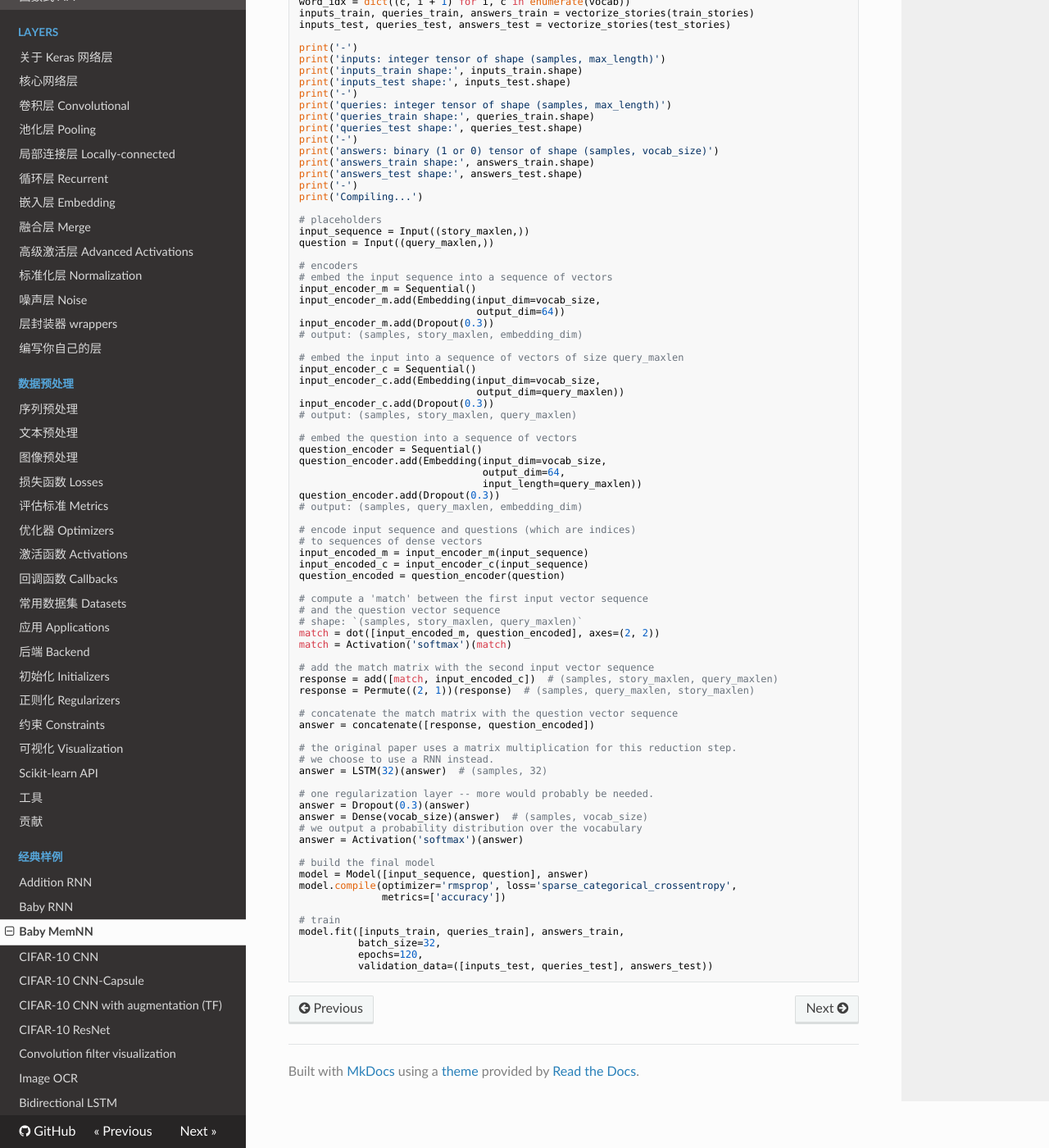
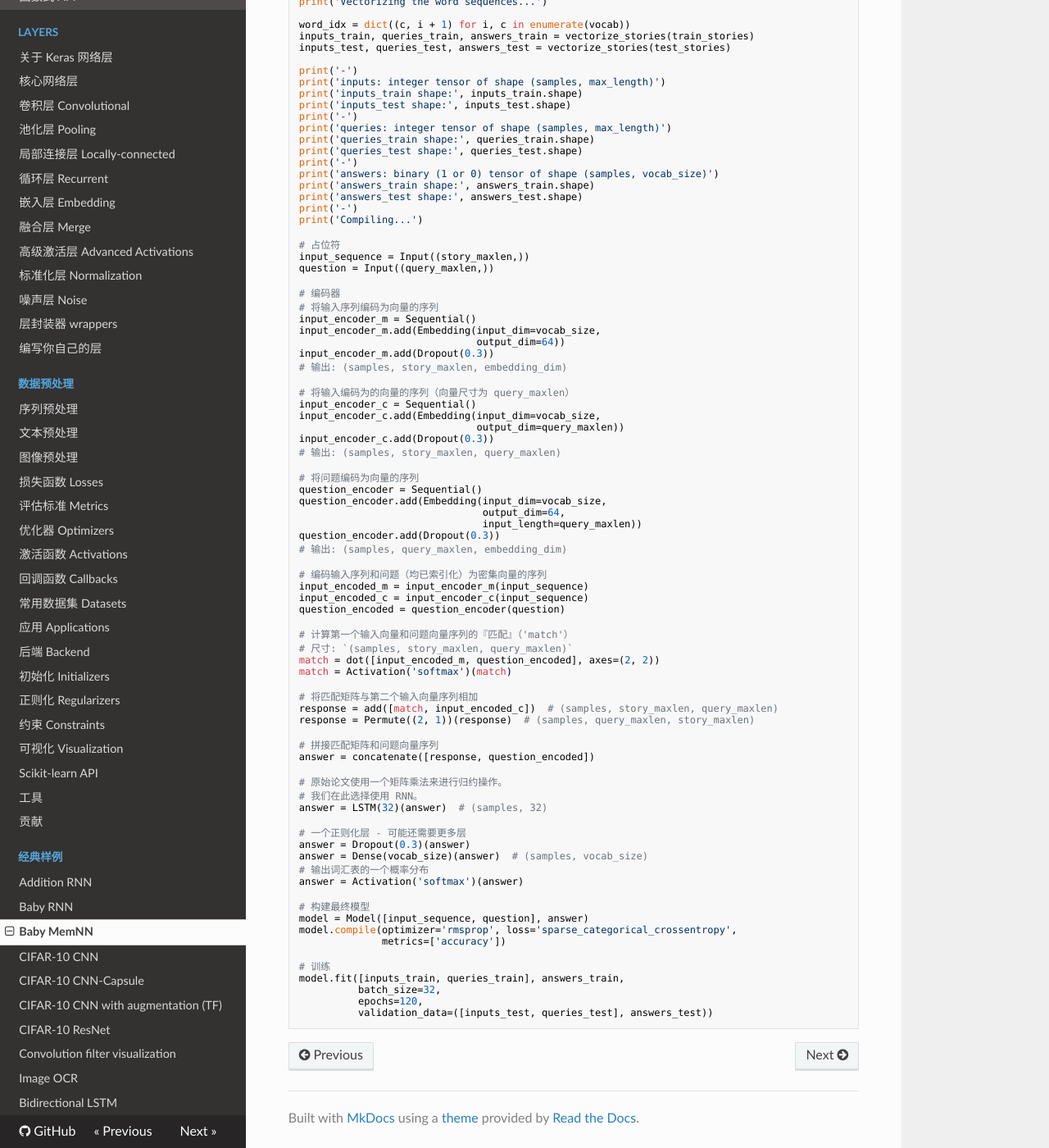
Before and after one commit to keras-team/keras-docs-zh, an MkDocs documentation site: the page built from sources/examples/babi_memnn.md, in a window 1280 px wide and 1400 px high, scrolled down 2257 px. Shown: the whole window at 82% size. Built offline with MkDocs 1.6.1, drawn with Linux system fonts in a browser that asks for light colours; nearby versions of some CDN libraries; old or Windows-style settings are respelled for this version of MkDocs; some of the changed text lies outside the part shown.

Commit message:
Translate babi_memnn.md

````diff
--- a/sources/examples/babi_memnn.md
+++ b/sources/examples/babi_memnn.md
@@ -1,7 +1,7 @@
 
-#Trains a memory network on the bAbI dataset.
+# 在 bAbI 数据集上训练一个记忆网络。
 
-References:
+参考文献：
 
 - Jason Weston, Antoine Bordes, Sumit Chopra, Tomas Mikolov, Alexander M. Rush,
   ["Towards AI-Complete Question Answering:
@@ -10,9 +10,8 @@ References:
 - Sainbayar Sukhbaatar, Arthur Szlam, Jason Weston, Rob Fergus,
   ["End-To-End Memory Networks"](http://arxiv.org/abs/1503.08895)
 
-Reaches 98.6% accuracy on task 'single_supporting_fact_10k' after 120 epochs.
-Time per epoch: 3s on CPU (core i7).
-
+120 轮迭代后，在 'single_supporting_fact_10k' 任务上达到了 98.6% 的准确率。
+每轮迭代时间: 3s on CPU (core i7).
 
 ```python
 from __future__ import print_function
@@ -31,7 +30,7 @@ import re
 
 
 def tokenize(sent):
-    '''Return the tokens of a sentence including punctuation.
+    '''返回包含标点符号的句子的标记。
 
     >>> tokenize('Bob dropped the apple. Where is the apple?')
     ['Bob', 'dropped', 'the', 'apple', '.', 'Where', 'is', 'the', 'apple', '?']
@@ -40,10 +39,10 @@ def tokenize(sent):
 
 
 def parse_stories(lines, only_supporting=False):
-    '''Parse stories provided in the bAbi tasks format
+    '''解析 bAbi 任务格式中提供的故事
 
-    If only_supporting is true, only the sentences
-    that support the answer are kept.
+    如果 only_supporting 为 true，
+    则只保留支持答案的句子。
     '''
     data = []
     story = []
@@ -57,11 +56,11 @@ def parse_stories(lines, only_supporting=False):
             q, a, supporting = line.split('\t')
             q = tokenize(q)
             if only_supporting:
-                # Only select the related substory
+                # 只选择相关的子故事
                 supporting = map(int, supporting.split())
                 substory = [story[i - 1] for i in supporting]
             else:
-                # Provide all the substories
+                # 提供所有子故事
                 substory = [x for x in story if x]
             data.append((substory, q, a))
             story.append('')
@@ -72,12 +71,11 @@ def parse_stories(lines, only_supporting=False):
 
 
 def get_stories(f, only_supporting=False, max_length=None):
-    '''Given a file name, read the file,
-    retrieve the stories,
-    and then convert the sentences into a single story.
+    '''给定文件名，读取文件，检索故事，
+    然后将句子转换为一个独立故事。
 
-    If max_length is supplied,
-    any stories longer than max_length tokens will be discarded.
+    如果提供了 max_length,
+    任何长于 max_length 的故事都将被丢弃。
     '''
     data = parse_stories(f.readlines(), only_supporting=only_supporting)
     flatten = lambda data: reduce(lambda x, y: x + y, data)
@@ -109,10 +107,10 @@ except:
 
 
 challenges = {
-    # QA1 with 10,000 samples
+    # QA1 任务，10,000 样本
     'single_supporting_fact_10k': 'tasks_1-20_v1-2/en-10k/qa1_'
                                   'single-supporting-fact_{}.txt',
-    # QA2 with 10,000 samples
+    # QA2 任务，1000 样本
     'two_supporting_facts_10k': 'tasks_1-20_v1-2/en-10k/qa2_'
                                 'two-supporting-facts_{}.txt',
 }
@@ -129,7 +127,7 @@ for story, q, answer in train_stories + test_stories:
     vocab |= set(story + q + [answer])
 vocab = sorted(vocab)
 
-# Reserve 0 for masking via pad_sequences
+# 保留 0 以留作 pad_sequences 进行 masking
 vocab_size = len(vocab) + 1
 story_maxlen = max(map(len, (x for x, _, _ in train_stories + test_stories)))
 query_maxlen = max(map(len, (x for _, x, _ in train_stories + test_stories)))
@@ -165,68 +163,66 @@ print('answers_test shape:', answers_test.shape)
 print('-')
 print('Compiling...')
 
-# placeholders
+# 占位符
 input_sequence = Input((story_maxlen,))
 question = Input((query_maxlen,))
 
-# encoders
-# embed the input sequence into a sequence of vectors
+# 编码器
+# 将输入序列编码为向量的序列
 input_encoder_m = Sequential()
 input_encoder_m.add(Embedding(input_dim=vocab_size,
                               output_dim=64))
 input_encoder_m.add(Dropout(0.3))
-# output: (samples, story_maxlen, embedding_dim)
+# 输出: (samples, story_maxlen, embedding_dim)
 
-# embed the input into a sequence of vectors of size query_maxlen
+# 将输入编码为的向量的序列（向量尺寸为 query_maxlen）
 input_encoder_c = Sequential()
 input_encoder_c.add(Embedding(input_dim=vocab_size,
                               output_dim=query_maxlen))
 input_encoder_c.add(Dropout(0.3))
-# output: (samples, story_maxlen, query_maxlen)
+# 输出: (samples, story_maxlen, query_maxlen)
 
-# embed the question into a sequence of vectors
+# 将问题编码为向量的序列
 question_encoder = Sequential()
 question_encoder.add(Embedding(input_dim=vocab_size,
                                output_dim=64,
                                input_length=query_maxlen))
 question_encoder.add(Dropout(0.3))
-# output: (samples, query_maxlen, embedding_dim)
+# 输出: (samples, query_maxlen, embedding_dim)
 
-# encode input sequence and questions (which are indices)
-# to sequences of dense vectors
+# 编码输入序列和问题（均已索引化）为密集向量的序列
 input_encoded_m = input_encoder_m(input_sequence)
 input_encoded_c = input_encoder_c(input_sequence)
 question_encoded = question_encoder(question)
 
-# compute a 'match' between the first input vector sequence
-# and the question vector sequence
-# shape: `(samples, story_maxlen, query_maxlen)`
+# 计算第一个输入向量和问题向量序列的『匹配』（'match'）
+# 尺寸: `(samples, story_maxlen, query_maxlen)`
 match = dot([input_encoded_m, question_encoded], axes=(2, 2))
 match = Activation('softmax')(match)
 
-# add the match matrix with the second input vector sequence
+# 将匹配矩阵与第二个输入向量序列相加
 response = add([match, input_encoded_c])  # (samples, story_maxlen, query_maxlen)
 response = Permute((2, 1))(response)  # (samples, query_maxlen, story_maxlen)
 
-# concatenate the match matrix with the question vector sequence
+# 拼接匹配矩阵和问题向量序列
 answer = concatenate([response, question_encoded])
 
-# the original paper uses a matrix multiplication for this reduction step.
-# we choose to use a RNN instead.
+# 原始论文使用一个矩阵乘法来进行归约操作。
+# 我们在此选择使用 RNN。
 answer = LSTM(32)(answer)  # (samples, 32)
 
-# one regularization layer -- more would probably be needed.
+# 一个正则化层 - 可能还需要更多层
 answer = Dropout(0.3)(answer)
 answer = Dense(vocab_size)(answer)  # (samples, vocab_size)
-# we output a probability distribution over the vocabulary
+# 输出词汇表的一个概率分布
 answer = Activation('softmax')(answer)
 
-# build the final model
+# 构建最终模型
 model = Model([input_sequence, question], answer)
 model.compile(optimizer='rmsprop', loss='sparse_categorical_crossentropy',
               metrics=['accuracy'])
 
-# train
+# 训练
 model.fit([inputs_train, queries_train], answers_train,
           batch_size=32,
           epochs=120,
````
